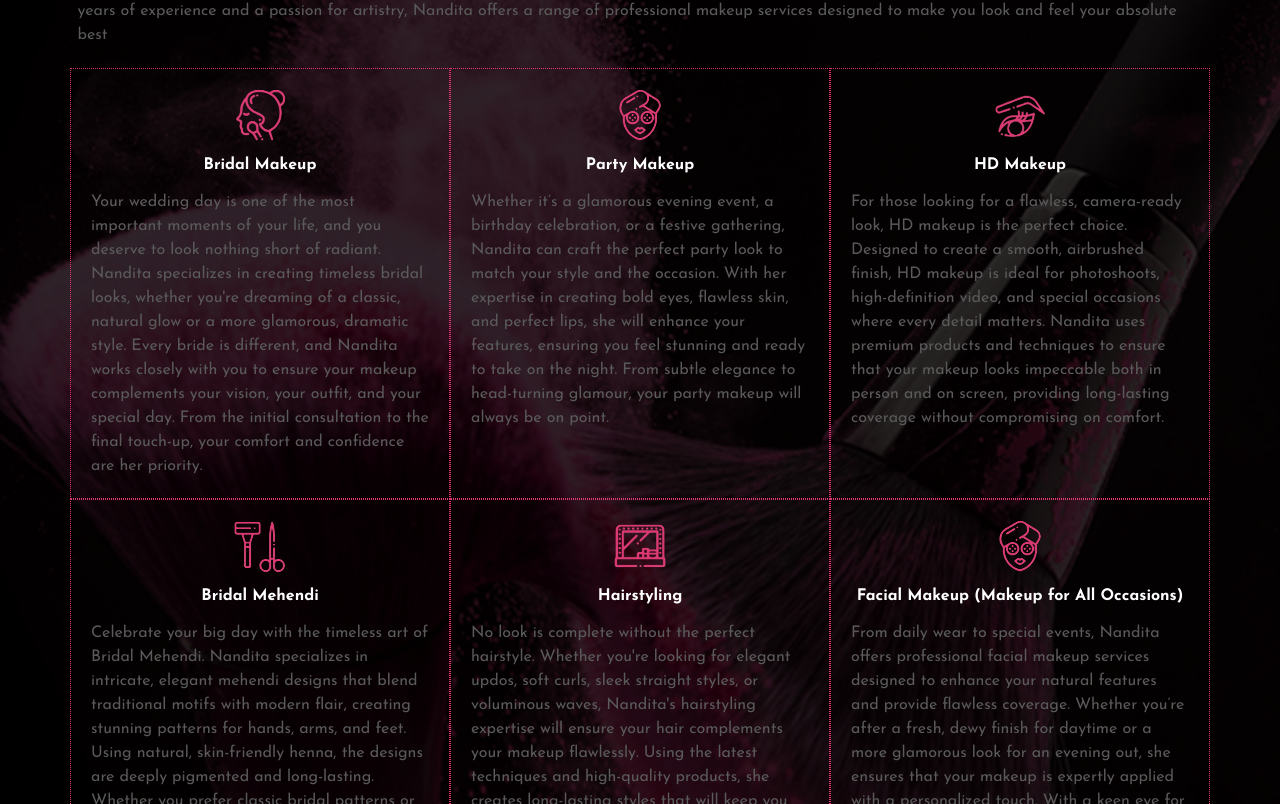
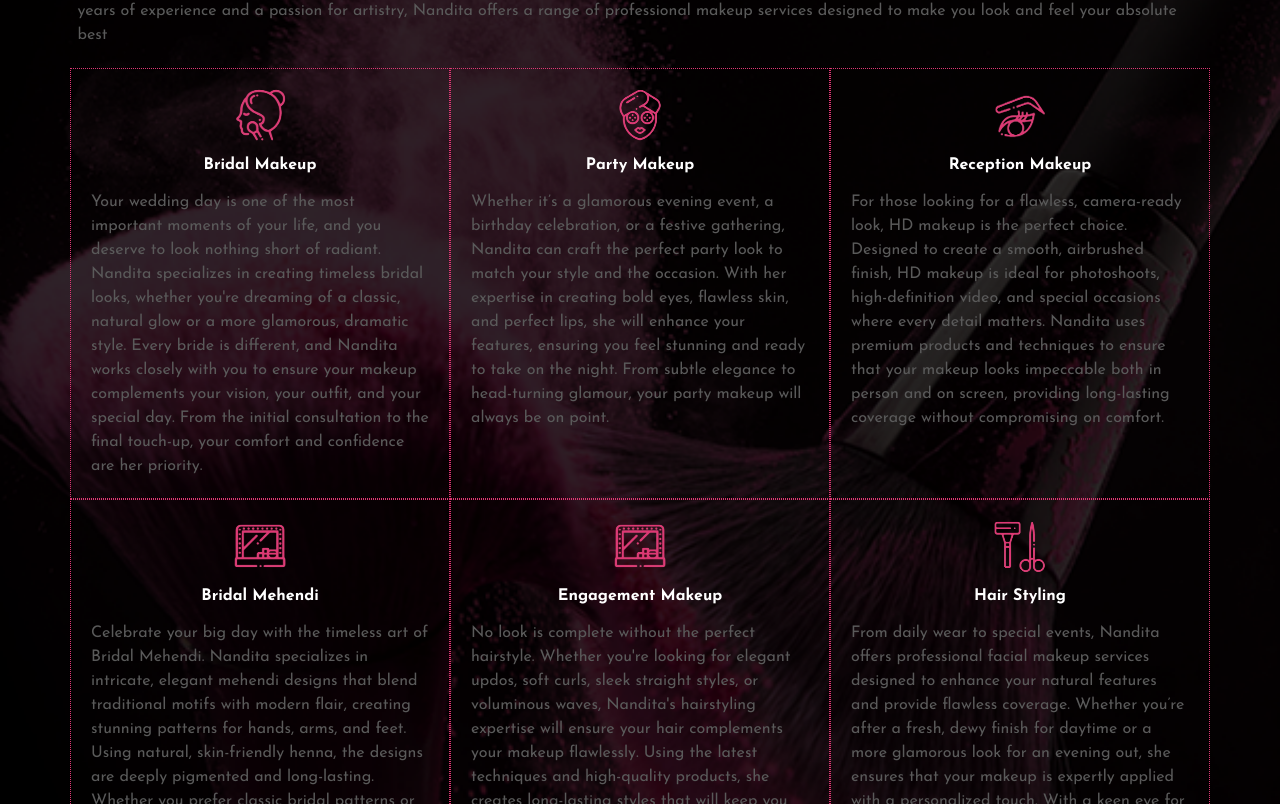
Before and after one commit to Subrata291291/react-makeup, a React (Vite) app: page /services in a window 1280 px wide. Shown: the part 504-1308 px from the top of the page. Built offline with nearby package versions, Linux system fonts and the light colour scheme.

Commit message:
Overflow issue fixed

```diff
--- a/src/data/ServiceData.js
+++ b/src/data/ServiceData.js
@@ -23,22 +23,22 @@ const serviceData = {
     },
     {
       img: eyebrow,
-      label: "HD Makeup",
+      label: "Reception Makeup",
       description: "For those looking for a flawless, camera-ready look, HD makeup is the perfect choice. Designed to create a smooth, airbrushed finish, HD makeup is ideal for photoshoots, high-definition video, and special occasions where every detail matters. Nandita uses premium products and techniques to ensure that your makeup looks impeccable both in person and on screen, providing long-lasting coverage without compromising on comfort."
     },
     {
-      img: haircut,
+      img: partyMakeup,
       label: "Bridal Mehendi",
       description: "Celebrate your big day with the timeless art of Bridal Mehendi. Nandita specializes in intricate, elegant mehendi designs that blend traditional motifs with modern flair, creating stunning patterns for hands, arms, and feet. Using natural, skin-friendly henna, the designs are deeply pigmented and long-lasting. Whether you prefer classic bridal patterns or customized elements that tell your love story, Nandita ensures a relaxed and enjoyable mehendi session with a flawless finish for your special day."
     },
     {
       img: partyMakeup,
-      label: "Hairstyling",
+      label: "Engagement Makeup",
       description: "No look is complete without the perfect hairstyle. Whether you're looking for elegant updos, soft curls, sleek straight styles, or voluminous waves, Nandita's hairstyling expertise will ensure your hair complements your makeup flawlessly. Using the latest techniques and high-quality products, she creates long-lasting styles that will keep you looking stunning from morning to night."
     },
     {
-      img: eye,
-      label: "Facial Makeup (Makeup for All Occasions)",
+      img: haircut,
+      label: "Hair Styling",
       description: "From daily wear to special events, Nandita offers professional facial makeup services designed to enhance your natural features and provide flawless coverage. Whether you’re after a fresh, dewy finish for daytime or a more glamorous look for an evening out, she ensures that your makeup is expertly applied with a personalized touch. With a keen eye for color matching and skin tones, Nandita’s makeup is designed to last all day while keeping you feeling fresh and confident."
     }
   ]
```
